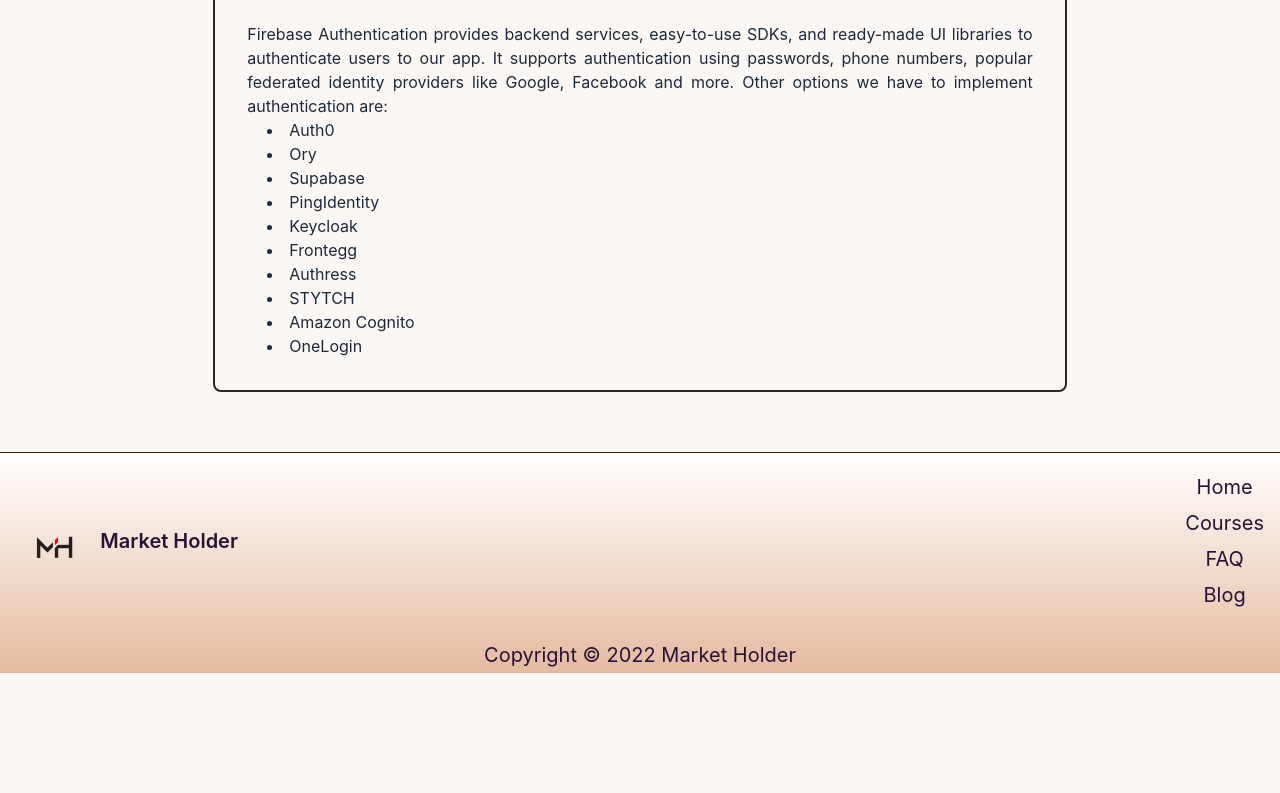
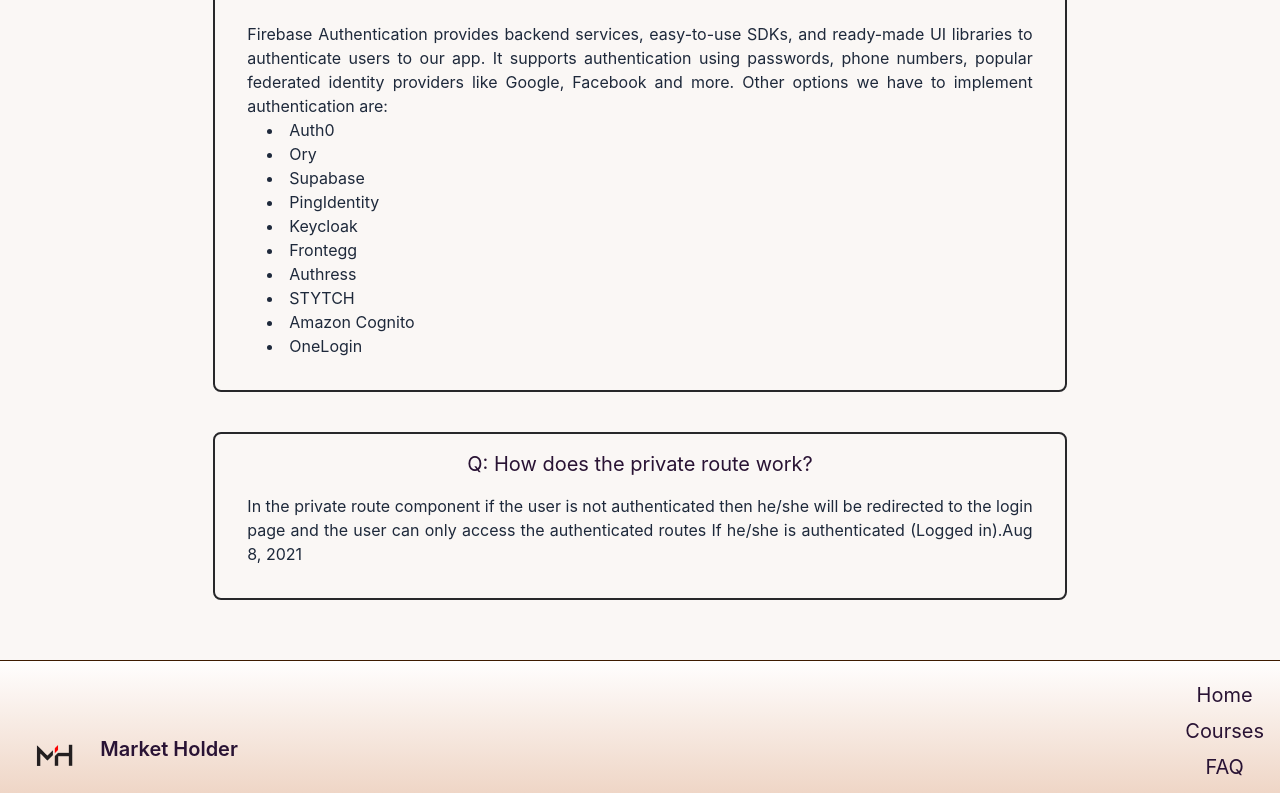
Before and after one commit to saqib0404/market-holder-client, a React (Create React App) app: page /blog in a window 1280 px wide. Shown: the part 448-1241 px from the top of the page. Before the commit the page ends 1121 px from the top, so only its background shows below. Built offline with nearby package versions, Linux system fonts and the light colour scheme.

Commit message:
blog-3 added

```diff
--- a/src/components/Blog/Blog.js
+++ b/src/components/Blog/Blog.js
@@ -5,10 +5,14 @@
         <div>
             <h2 className='text-4xl font-semibold text-center mt-12'>Blogs</h2>
             <div className="blogs mb-10 flex items-center flex-col">
+
+                {/* Blog-1 */}
                 <div className="blog my-5 w-8/12 py-4 px-4 border-2 rounded-lg border-zinc-800">
                     <h3 className='text-xl text-center'>Q: What is cors?</h3>
                     <p className='p-4 text-slate-800 text-justify'>CORS stands for Cross-Origin Resource Sharing. (CORS) is an HTTP-header based mechanism that allows a server to indicate any origins (domain, scheme, or port) other than its own from which a browser should permit loading resources.</p>
                 </div>
+
+                {/* Blog-2 */}
                 <div className="blog my-5 w-8/12 py-4 px-4 border-2 rounded-lg border-zinc-800">
                     <h3 className='text-xl text-center'>Q: Why do we use firebase? What other options do we have to implement authentication?</h3>
                     <p className='p-4 text-slate-800 text-justify'>Firebase Authentication provides backend services, easy-to-use SDKs, and ready-made UI libraries to authenticate users to our app. It supports authentication using passwords, phone numbers, popular federated identity providers like Google, Facebook and more. Other options we have to implement authentication are:
@@ -24,6 +28,12 @@
                         <li className='px-5'>OneLogin</li>
                     </p>
                 </div>
+
+                {/* Blog-3 */}
+                <div className="blog my-5 w-8/12 py-4 px-4 border-2 rounded-lg border-zinc-800">
+                    <h3 className='text-xl text-center'>Q: How does the private route work?</h3>
+                    <p className='p-4 text-slate-800 text-justify'>In the private route component if the user is not authenticated then he/she will be redirected to the login page and the user can only access the authenticated routes If he/she is authenticated (Logged in).Aug 8, 2021</p>
+                </div>
             </div>
         </div>
     );
```
